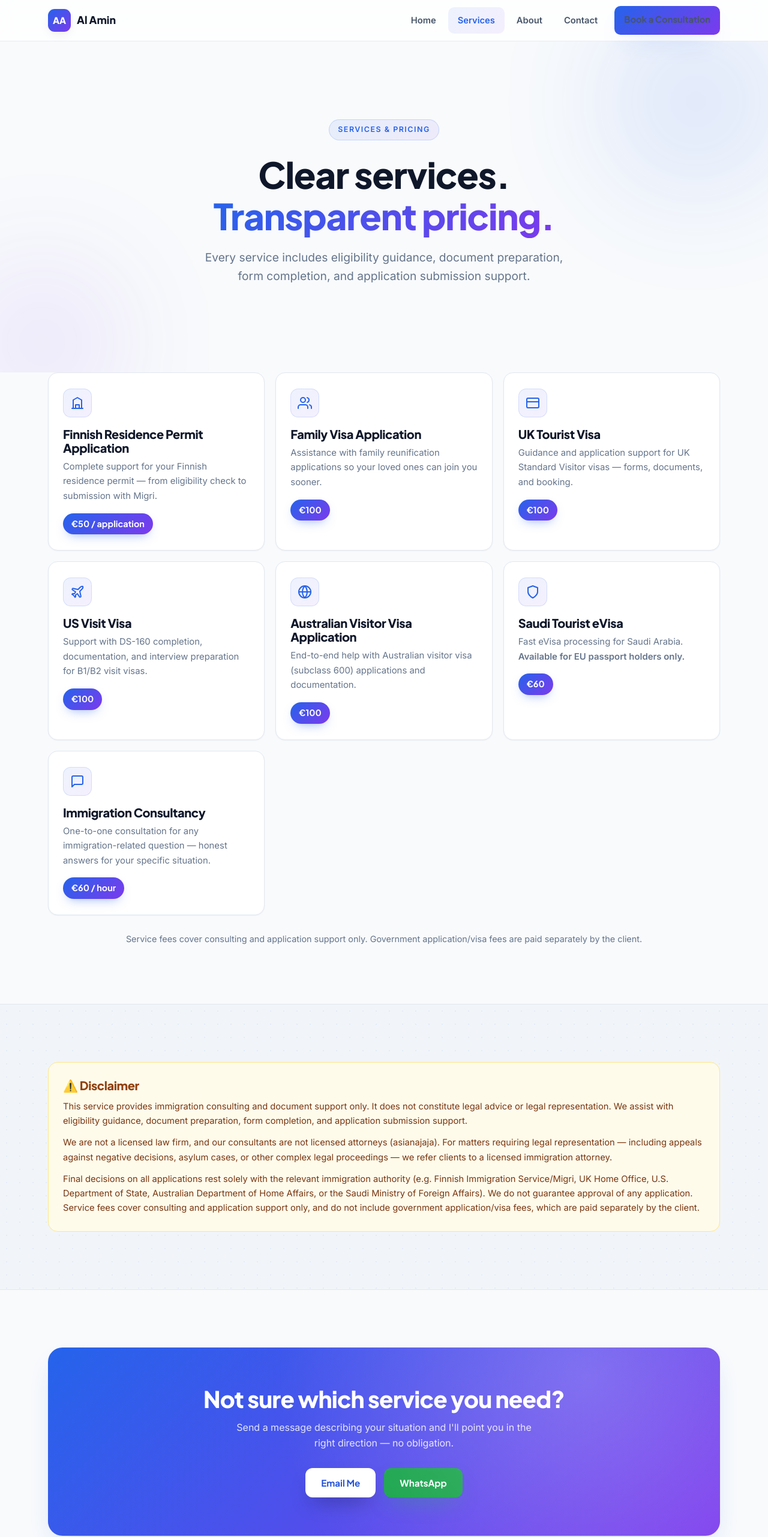
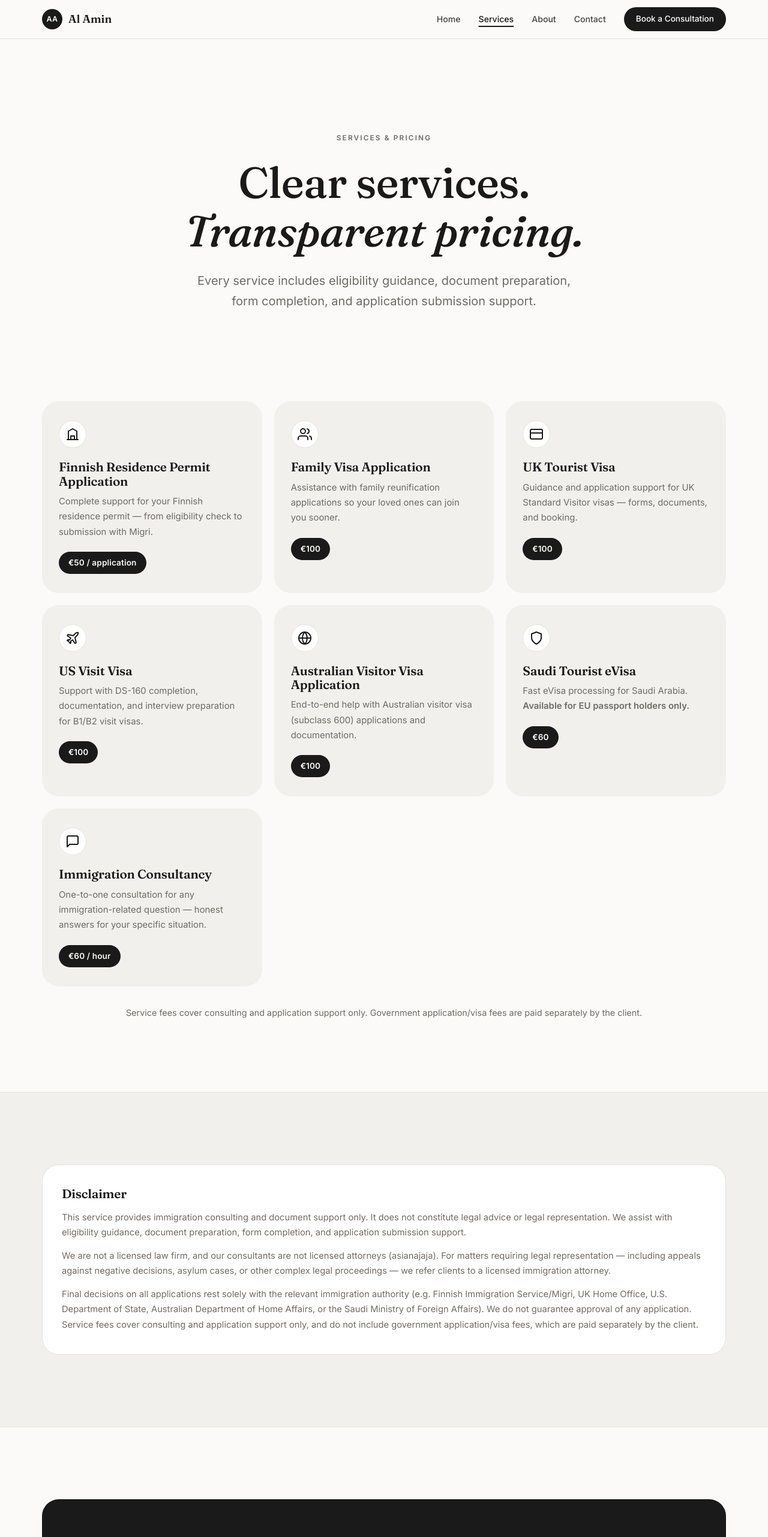
Before and after one commit to chowmdaa/chowmdaa.github.io, a plain HTML site: page services.html in a window 1280 px wide. Shown: the top 2563 px of the page at 60% size. Drawn offline with Linux system fonts and the light colour scheme.

Commit message:
Update font styles and improve text clarity across multiple pages

```diff
--- a/css/style.css
+++ b/css/style.css
@@ -1,29 +1,24 @@
 /* ==========================================================================
    Al Amin — Immigration & Visa Consulting
-   Premium light theme · mobile-first
+   Paper-minimal editorial theme (reMarkable-inspired) · mobile-first
    ========================================================================== */
 
 :root {
-  --bg: #f8fafc;
+  --bg: #fbfaf8;
   --surface: #ffffff;
-  --ink: #0f172a;
-  --ink-soft: #475569;
-  --ink-muted: #64748b;
-  --line: #e2e8f0;
-  --brand: #2563eb;
-  --brand-dark: #1d4ed8;
-  --brand-ink: #1e3a8a;
-  --accent: #7c3aed;
-  --grad: linear-gradient(135deg, #2563eb 0%, #7c3aed 100%);
-  --grad-soft: linear-gradient(135deg, rgba(37, 99, 235, 0.08), rgba(124, 58, 237, 0.08));
-  --shadow-sm: 0 1px 2px rgba(15, 23, 42, 0.05);
-  --shadow-md: 0 6px 20px -6px rgba(15, 23, 42, 0.12);
-  --shadow-lg: 0 20px 45px -18px rgba(37, 99, 235, 0.28);
+  --panel: #f2f0ec;
+  --panel-hover: #ecece4;
+  --ink: #1a1a1a;
+  --ink-soft: #444444;
+  --ink-muted: #6f6b66;
+  --line: #e5e2dc;
+  --accent-green: #1d7a4f;
+  --shadow-md: 0 10px 30px -12px rgba(26, 26, 26, 0.12);
   --radius: 16px;
-  --radius-lg: 24px;
-  --font-display: 'Plus Jakarta Sans', 'Segoe UI', sans-serif;
+  --radius-lg: 28px;
+  --font-display: 'Fraunces', Georgia, serif;
   --font-body: 'Inter', 'Segoe UI', sans-serif;
-  --nav-h: 68px;
+  --nav-h: 64px;
 }
 
 * { box-sizing: border-box; margin: 0; padding: 0; }
@@ -34,7 +29,7 @@ body {
   font-family: var(--font-body);
   background: var(--bg);
   color: var(--ink);
-  line-height: 1.65;
+  line-height: 1.7;
   -webkit-font-smoothing: antialiased;
   overflow-x: hidden;
 }
@@ -42,53 +37,48 @@ body {
 img, svg { display: block; max-width: 100%; }
 
 .container {
-  width: min(1120px, 100% - 40px);
+  width: min(1140px, 100% - 40px);
   margin-inline: auto;
 }
 
 /* --------------------------------------------------------------------------
-   Typography
+   Typography — editorial serif headlines, quiet body
    -------------------------------------------------------------------------- */
 h1, h2, h3 {
   font-family: var(--font-display);
-  font-weight: 800;
-  line-height: 1.15;
-  letter-spacing: -0.02em;
+  font-weight: 500;
+  line-height: 1.12;
+  letter-spacing: -0.01em;
 }
 
-h1 { font-size: clamp(2.2rem, 6vw, 3.75rem); }
-h2 { font-size: clamp(1.6rem, 4vw, 2.4rem); }
-h3 { font-size: clamp(1.05rem, 2.5vw, 1.25rem); }
+h1 { font-size: clamp(2.5rem, 7vw, 4.5rem); }
+h2 { font-size: clamp(1.8rem, 4.5vw, 2.9rem); }
+h3 { font-size: clamp(1.1rem, 2.5vw, 1.3rem); font-weight: 600; }
 
 .grad-text {
-  background: var(--grad);
-  -webkit-background-clip: text;
-  background-clip: text;
-  color: transparent;
+  font-style: italic;
+  color: var(--ink);
 }
 
 .section-kicker {
   display: inline-block;
-  font-size: 0.78rem;
-  font-weight: 700;
-  letter-spacing: 0.12em;
+  font-family: var(--font-body);
+  font-size: 0.74rem;
+  font-weight: 600;
+  letter-spacing: 0.18em;
   text-transform: uppercase;
-  color: var(--brand);
-  background: var(--grad-soft);
-  border: 1px solid rgba(37, 99, 235, 0.18);
-  padding: 6px 14px;
-  border-radius: 999px;
-  margin-bottom: 16px;
+  color: var(--ink-muted);
+  margin-bottom: 18px;
 }
 
-.section-head { max-width: 640px; margin-bottom: 40px; }
-.section-head p { color: var(--ink-muted); margin-top: 12px; font-size: 1.02rem; }
+.section-head { max-width: 640px; margin-bottom: 48px; }
+.section-head p { color: var(--ink-muted); margin-top: 16px; font-size: 1.05rem; }
 .section-head.center { margin-inline: auto; text-align: center; }
 
-section { padding: clamp(56px, 9vw, 96px) 0; }
+section { padding: clamp(64px, 10vw, 120px) 0; }
 
 /* Utilities */
-.muted { color: var(--ink-muted); margin-top: 12px; }
+.muted { color: var(--ink-muted); margin-top: 14px; }
 .section-flush-top { padding-top: 0; }
 .footer-flush { margin-top: 0; }
 .hero-compact { padding-bottom: clamp(32px, 5vw, 56px); }
@@ -97,13 +87,13 @@ section { padding: clamp(56px, 9vw, 96px) 0; }
 .grid-narrow { max-width: 760px; margin-inline: auto; }
 .mt-18 { margin-top: 18px; }
 .mt-26 { margin-top: 26px; }
-.view-all { text-align: center; margin-top: 36px; }
+.view-all { text-align: center; margin-top: 44px; }
 .pills-center { justify-content: center; }
-.fee-note { margin-top: 28px; color: var(--ink-muted); font-size: 0.9rem; text-align: center; }
-.card-icon-green { color: #16a34a; background: rgba(22, 163, 74, 0.08); border-color: rgba(22, 163, 74, 0.2); }
+.fee-note { margin-top: 32px; color: var(--ink-muted); font-size: 0.9rem; text-align: center; }
+.card-icon-green { color: var(--accent-green); }
 
 /* --------------------------------------------------------------------------
-   Buttons
+   Buttons — quiet pills
    -------------------------------------------------------------------------- */
 .btn {
   display: inline-flex;
@@ -111,50 +101,47 @@ section { padding: clamp(56px, 9vw, 96px) 0; }
   justify-content: center;
   gap: 8px;
   min-height: 48px;
-  padding: 12px 26px;
-  border-radius: 12px;
-  font-family: var(--font-display);
-  font-weight: 700;
-  font-size: 0.95rem;
+  padding: 12px 28px;
+  border-radius: 999px;
+  font-family: var(--font-body);
+  font-weight: 600;
+  font-size: 0.92rem;
   text-decoration: none;
   cursor: pointer;
   border: none;
-  transition: transform 0.2s ease, box-shadow 0.2s ease, background 0.2s ease;
+  transition: background 0.2s ease, color 0.2s ease, border-color 0.2s ease, opacity 0.2s ease;
 }
 
 .btn-primary {
-  background: var(--grad);
+  background: var(--ink);
   color: #fff;
-  box-shadow: var(--shadow-lg);
 }
-.btn-primary:hover { transform: translateY(-2px); box-shadow: 0 24px 50px -16px rgba(37, 99, 235, 0.45); }
+.btn-primary:hover { background: #000; }
 
 .btn-outline {
-  background: var(--surface);
+  background: transparent;
   color: var(--ink);
-  border: 1.5px solid var(--line);
-  box-shadow: var(--shadow-sm);
+  border: 1px solid var(--ink);
 }
-.btn-outline:hover { border-color: var(--brand); color: var(--brand); transform: translateY(-2px); }
+.btn-outline:hover { background: var(--ink); color: #fff; }
 
 .btn-whatsapp {
-  background: #16a34a;
+  background: var(--accent-green);
   color: #fff;
-  box-shadow: 0 16px 35px -14px rgba(22, 163, 74, 0.5);
 }
-.btn-whatsapp:hover { background: #15803d; transform: translateY(-2px); }
+.btn-whatsapp:hover { background: #155e3d; }
 
 /* --------------------------------------------------------------------------
-   Navigation — glassmorphism sticky
+   Navigation — thin, clean, paper-white
    -------------------------------------------------------------------------- */
 .nav {
   position: sticky;
   top: 0;
   z-index: 100;
-  background: rgba(255, 255, 255, 0.75);
-  -webkit-backdrop-filter: blur(14px);
-  backdrop-filter: blur(14px);
-  border-bottom: 1px solid rgba(226, 232, 240, 0.8);
+  background: rgba(251, 250, 248, 0.92);
+  -webkit-backdrop-filter: blur(8px);
+  backdrop-filter: blur(8px);
+  border-bottom: 1px solid var(--line);
 }
 
 .nav-inner {
@@ -171,44 +158,51 @@ section { padding: clamp(56px, 9vw, 96px) 0; }
   text-decoration: none;
   color: var(--ink);
   font-family: var(--font-display);
-  font-weight: 800;
-  font-size: 1.1rem;
+  font-weight: 600;
+  font-size: 1.15rem;
 }
 
 .brand-mark {
-  width: 38px;
-  height: 38px;
-  border-radius: 11px;
-  background: var(--grad);
-  color: #fff;
+  width: 34px;
+  height: 34px;
+  border-radius: 50%;
+  background: var(--ink);
+  color: var(--bg);
   display: grid;
   place-items: center;
-  font-size: 0.95rem;
-  font-weight: 800;
-  box-shadow: var(--shadow-md);
+  font-family: var(--font-body);
+  font-size: 0.78rem;
+  font-weight: 700;
+  letter-spacing: 0.02em;
 }
 
 .nav-links {
   display: none;
   list-style: none;
-  gap: 4px;
+  gap: 2px;
   align-items: center;
 }
 
 .nav-links a {
   display: inline-block;
-  padding: 10px 16px;
-  border-radius: 10px;
+  padding: 8px 14px;
   text-decoration: none;
   color: var(--ink-soft);
-  font-weight: 600;
-  font-size: 0.92rem;
-  transition: color 0.2s ease, background 0.2s ease;
+  font-weight: 500;
+  font-size: 0.88rem;
+  border-radius: 999px;
+  transition: color 0.2s ease;
 }
 
-.nav-links a:hover { color: var(--brand); background: var(--grad-soft); }
-.nav-links a.active { color: var(--brand); background: var(--grad-soft); }
-.nav-links .nav-cta { margin-left: 8px; }
+.nav-links a:hover { color: var(--ink); }
+.nav-links a.active {
+  color: var(--ink);
+  text-decoration: underline;
+  text-underline-offset: 6px;
+  text-decoration-thickness: 1.5px;
+}
+.nav-links .nav-cta { margin-left: 14px; }
+.nav-links .nav-cta a.btn { color: #fff; min-height: 40px; padding: 8px 20px; font-size: 0.85rem; }
 
 .nav-toggle {
   display: inline-flex;
@@ -217,33 +211,31 @@ section { padding: clamp(56px, 9vw, 96px) 0; }
   gap: 5px;
   width: 46px;
   height: 46px;
-  padding: 12px;
+  padding: 13px;
   background: none;
-  border: 1.5px solid var(--line);
-  border-radius: 12px;
+  border: 1px solid var(--line);
+  border-radius: 999px;
   cursor: pointer;
 }
 
 .nav-toggle span {
   display: block;
-  height: 2px;
+  height: 1.5px;
   width: 100%;
   background: var(--ink);
   border-radius: 2px;
   transition: transform 0.25s ease, opacity 0.25s ease;
 }
 
-.nav-toggle[aria-expanded="true"] span:nth-child(1) { transform: translateY(7px) rotate(45deg); }
+.nav-toggle[aria-expanded="true"] span:nth-child(1) { transform: translateY(6.5px) rotate(45deg); }
 .nav-toggle[aria-expanded="true"] span:nth-child(2) { opacity: 0; }
-.nav-toggle[aria-expanded="true"] span:nth-child(3) { transform: translateY(-7px) rotate(-45deg); }
+.nav-toggle[aria-expanded="true"] span:nth-child(3) { transform: translateY(-6.5px) rotate(-45deg); }
 
 /* Mobile menu */
 .mobile-menu {
   display: none;
   border-top: 1px solid var(--line);
-  background: rgba(255, 255, 255, 0.97);
-  -webkit-backdrop-filter: blur(14px);
-  backdrop-filter: blur(14px);
+  background: var(--bg);
   padding: 12px 0 20px;
 }
 .mobile-menu.open { display: block; }
@@ -252,55 +244,32 @@ section { padding: clamp(56px, 9vw, 96px) 0; }
 
 .mobile-menu a {
   display: block;
-  padding: 14px 20px;
-  border-radius: 12px;
+  padding: 14px 8px;
   text-decoration: none;
   color: var(--ink-soft);
-  font-weight: 600;
+  font-weight: 500;
   font-size: 1rem;
+  border-bottom: 1px solid var(--line);
 }
-.mobile-menu a:hover, .mobile-menu a.active { color: var(--brand); background: var(--grad-soft); }
+.mobile-menu a:hover, .mobile-menu a.active { color: var(--ink); }
 
 /* --------------------------------------------------------------------------
-   Hero — gradient blobs
+   Hero — calm, editorial, centered
    -------------------------------------------------------------------------- */
 .hero {
   position: relative;
-  padding: clamp(64px, 11vw, 130px) 0 clamp(56px, 9vw, 110px);
-  overflow: hidden;
+  padding: clamp(72px, 12vw, 150px) 0 clamp(56px, 9vw, 110px);
 }
 
-.hero::before,
-.hero::after {
-  content: "";
-  position: absolute;
-  border-radius: 50%;
-  filter: blur(90px);
-  opacity: 0.55;
-  pointer-events: none;
-}
+.hero-inner { text-align: center; max-width: 820px; margin-inline: auto; }
 
-.hero::before {
-  width: 480px; height: 480px;
-  background: radial-gradient(circle, rgba(37, 99, 235, 0.35), transparent 65%);
-  top: -140px; right: -120px;
-}
-
-.hero::after {
-  width: 420px; height: 420px;
-  background: radial-gradient(circle, rgba(124, 58, 237, 0.28), transparent 65%);
-  bottom: -160px; left: -140px;
-}
-
-.hero-inner { position: relative; z-index: 1; text-align: center; max-width: 780px; margin-inline: auto; }
-
-.hero .section-kicker { margin-bottom: 22px; }
+.hero .section-kicker { margin-bottom: 24px; }
 
 .hero p.lead {
   color: var(--ink-muted);
-  font-size: clamp(1rem, 2.5vw, 1.2rem);
-  max-width: 620px;
-  margin: 20px auto 34px;
+  font-size: clamp(1.02rem, 2.5vw, 1.25rem);
+  max-width: 640px;
+  margin: 26px auto 40px;
 }
 
 .hero-actions {
@@ -313,211 +282,205 @@ section { padding: clamp(56px, 9vw, 96px) 0; }
 .hero-stats {
   display: grid;
   grid-template-columns: repeat(3, 1fr);
-  gap: 12px;
-  margin-top: clamp(40px, 7vw, 64px);
+  gap: 1px;
+  margin-top: clamp(48px, 8vw, 80px);
+  background: var(--line);
+  border: 1px solid var(--line);
+  border-radius: var(--radius);
+  overflow: hidden;
 }
 
 .stat {
   background: var(--surface);
-  border: 1px solid var(--line);
-  border-radius: var(--radius);
-  padding: 18px 12px;
-  box-shadow: var(--shadow-sm);
+  padding: 22px 12px;
 }
 
 .stat strong {
   display: block;
   font-family: var(--font-display);
-  font-size: clamp(1.2rem, 3.5vw, 1.6rem);
-  font-weight: 800;
-  background: var(--grad);
-  -webkit-background-clip: text;
-  background-clip: text;
-  color: transparent;
+  font-size: clamp(1.4rem, 4vw, 2rem);
+  font-weight: 500;
+  color: var(--ink);
 }
 
-.stat span { font-size: 0.8rem; color: var(--ink-muted); font-weight: 500; }
+.stat span {
+  font-size: 0.74rem;
+  color: var(--ink-muted);
+  font-weight: 500;
+  letter-spacing: 0.06em;
+  text-transform: uppercase;
+}
 
 /* --------------------------------------------------------------------------
-   Cards
+   Cards — flat, warm gray panels
    -------------------------------------------------------------------------- */
 .grid {
   display: grid;
   grid-template-columns: 1fr;
-  gap: 18px;
+  gap: 20px;
 }
 
 .card {
   position: relative;
-  background: var(--surface);
-  border: 1px solid var(--line);
-  border-radius: var(--radius);
-  padding: 26px 24px;
-  box-shadow: var(--shadow-sm);
-  transition: transform 0.25s ease, box-shadow 0.25s ease, border-color 0.25s ease;
+  background: var(--panel);
+  border-radius: var(--radius-lg);
+  padding: 32px 28px;
+  transition: background 0.25s ease, transform 0.25s ease, box-shadow 0.25s ease;
 }
 
 .card:hover {
-  transform: translateY(-5px);
-  box-shadow: var(--shadow-lg);
-  border-color: rgba(37, 99, 235, 0.35);
+  background: var(--panel-hover);
+  transform: translateY(-3px);
 }
 
 .card-icon {
-  width: 48px;
-  height: 48px;
-  border-radius: 13px;
-  background: var(--grad-soft);
-  border: 1px solid rgba(37, 99, 235, 0.15);
+  width: 46px;
+  height: 46px;
+  border-radius: 50%;
+  background: var(--surface);
+  border: 1px solid var(--line);
   display: grid;
   place-items: center;
-  margin-bottom: 16px;
-  color: var(--brand);
+  margin-bottom: 20px;
+  color: var(--ink);
 }
 
-.card h3 { margin-bottom: 8px; }
+.card h3 { margin-bottom: 10px; }
 .card p { color: var(--ink-muted); font-size: 0.93rem; }
 
 .price-badge {
   display: inline-block;
-  margin-top: 16px;
-  padding: 6px 14px;
+  margin-top: 20px;
+  padding: 7px 16px;
   border-radius: 999px;
-  background: var(--grad);
-  color: #fff;
-  font-family: var(--font-display);
-  font-weight: 700;
-  font-size: 0.9rem;
-  box-shadow: 0 8px 18px -8px rgba(37, 99, 235, 0.5);
+  background: var(--ink);
+  color: var(--bg);
+  font-family: var(--font-body);
+  font-weight: 600;
+  font-size: 0.85rem;
+  letter-spacing: 0.01em;
 }
 
 /* Skills pills */
 .pills { display: flex; flex-wrap: wrap; gap: 10px; }
 
 .pill {
-  background: var(--surface);
-  border: 1px solid var(--line);
+  background: transparent;
+  border: 1px solid var(--ink);
   border-radius: 999px;
-  padding: 9px 18px;
-  font-size: 0.88rem;
-  font-weight: 600;
-  color: var(--ink-soft);
-  box-shadow: var(--shadow-sm);
-  transition: border-color 0.2s ease, color 0.2s ease, transform 0.2s ease;
+  padding: 9px 20px;
+  font-size: 0.86rem;
+  font-weight: 500;
+  color: var(--ink);
+  transition: background 0.2s ease, color 0.2s ease;
 }
-.pill:hover { border-color: var(--brand); color: var(--brand); transform: translateY(-2px); }
+.pill:hover { background: var(--ink); color: var(--bg); }
 
 /* --------------------------------------------------------------------------
-   Section backgrounds
+   Section backgrounds — quiet warm panels
    -------------------------------------------------------------------------- */
 .section-alt {
-  background:
-    radial-gradient(rgba(37, 99, 235, 0.07) 1px, transparent 1px);
-  background-size: 22px 22px;
-  background-color: #f1f5f9;
+  background: var(--panel);
   border-top: 1px solid var(--line);
   border-bottom: 1px solid var(--line);
 }
 
-/* CTA band */
+.section-alt .card { background: var(--surface); }
+.section-alt .card:hover { background: var(--surface); box-shadow: var(--shadow-md); }
+
+/* CTA band — ink black */
 .cta-band {
   position: relative;
-  background: var(--grad);
+  background: var(--ink);
   border-radius: var(--radius-lg);
-  padding: clamp(36px, 6vw, 64px);
+  padding: clamp(44px, 7vw, 80px);
   text-align: center;
-  color: #fff;
-  overflow: hidden;
-  box-shadow: var(--shadow-lg);
+  color: var(--bg);
 }
 
-.cta-band::before {
-  content: "";
-  position: absolute;
-  inset: 0;
-  background: radial-gradient(circle at 80% 15%, rgba(255, 255, 255, 0.22), transparent 55%);
-  pointer-events: none;
-}
-
-.cta-band h2 { color: #fff; margin-bottom: 12px; }
-.cta-band p { color: rgba(255, 255, 255, 0.85); max-width: 520px; margin: 0 auto 28px; }
+.cta-band h2 { color: var(--bg); margin-bottom: 14px; }
+.cta-band p { color: rgba(251, 250, 248, 0.7); max-width: 520px; margin: 0 auto 32px; }
 
 .cta-band .btn-primary {
-  background: #fff;
-  color: var(--brand-dark);
-  box-shadow: 0 16px 35px -12px rgba(0, 0, 0, 0.35);
+  background: var(--bg);
+  color: var(--ink);
 }
+.cta-band .btn-primary:hover { background: #fff; }
 
 /* --------------------------------------------------------------------------
    Contact cards
    -------------------------------------------------------------------------- */
 .contact-card {
   text-align: center;
-  padding: 36px 24px;
+  padding: 40px 26px;
 }
 
-.contact-card .card-icon { margin-inline: auto; width: 56px; height: 56px; }
-.contact-card h3 { margin-top: 4px; }
-.contact-card p { margin: 6px 0 18px; word-break: break-word; }
+.contact-card .card-icon { margin-inline: auto; width: 54px; height: 54px; }
+.contact-card h3 { margin-top: 6px; }
+.contact-card p { margin: 8px 0 22px; word-break: break-word; }
 
 /* --------------------------------------------------------------------------
-   Disclaimer
+   Disclaimer — understated, bordered
    -------------------------------------------------------------------------- */
 .disclaimer {
-  background: #fffbeb;
-  border: 1px solid #fde68a;
-  border-radius: var(--radius);
-  padding: 26px 24px;
+  background: var(--surface);
+  border: 1px solid var(--line);
+  border-radius: var(--radius-lg);
+  padding: 36px 32px;
 }
 
-.disclaimer h3 { display: flex; align-items: center; gap: 10px; color: #92400e; margin-bottom: 12px; }
-.disclaimer p { color: #78350f; font-size: 0.92rem; margin-bottom: 12px; }
+.disclaimer h3 { display: flex; align-items: center; gap: 10px; color: var(--ink); margin-bottom: 16px; }
+.disclaimer p { color: var(--ink-muted); font-size: 0.92rem; margin-bottom: 14px; }
 .disclaimer p:last-child { margin-bottom: 0; }
 
 /* --------------------------------------------------------------------------
-   Footer — dark navy
+   Footer — paper white, quiet
    -------------------------------------------------------------------------- */
 footer {
-  background: #0f172a;
-  color: #94a3b8;
-  padding: clamp(40px, 7vw, 64px) 0 32px;
-  margin-top: clamp(56px, 9vw, 96px);
+  background: var(--bg);
+  color: var(--ink-muted);
+  border-top: 1px solid var(--line);
+  padding: clamp(48px, 8vw, 72px) 0 36px;
+  margin-top: clamp(64px, 10vw, 120px);
 }
 
 .footer-grid {
   display: grid;
   grid-template-columns: 1fr;
-  gap: 32px;
-  margin-bottom: 40px;
+  gap: 36px;
+  margin-bottom: 48px;
 }
 
 .footer-grid h4 {
-  color: #f8fafc;
-  font-family: var(--font-display);
-  font-size: 0.95rem;
-  margin-bottom: 14px;
+  color: var(--ink);
+  font-family: var(--font-body);
+  font-size: 0.78rem;
+  font-weight: 600;
+  letter-spacing: 0.14em;
+  text-transform: uppercase;
+  margin-bottom: 16px;
 }
 
 .footer-grid ul { list-style: none; }
-.footer-grid li { margin-bottom: 8px; }
-.footer-grid a { color: #94a3b8; text-decoration: none; font-size: 0.9rem; transition: color 0.2s ease; }
-.footer-grid a:hover { color: #38bdf8; }
-.footer-grid p { font-size: 0.85rem; line-height: 1.7; }
+.footer-grid li { margin-bottom: 10px; }
+.footer-grid a { color: var(--ink-muted); text-decoration: none; font-size: 0.9rem; transition: color 0.2s ease; }
+.footer-grid a:hover { color: var(--ink); }
+.footer-grid p { font-size: 0.86rem; line-height: 1.75; }
 
 .footer-bottom {
-  border-top: 1px solid #1e293b;
-  padding-top: 24px;
-  font-size: 0.82rem;
+  border-top: 1px solid var(--line);
+  padding-top: 26px;
+  font-size: 0.8rem;
   text-align: center;
 }
 
 /* --------------------------------------------------------------------------
-   Scroll reveal
+   Scroll reveal — subtle fade-up
    -------------------------------------------------------------------------- */
 .reveal {
   opacity: 0;
-  transform: translateY(26px);
-  transition: opacity 0.6s ease, transform 0.6s ease;
+  transform: translateY(18px);
+  transition: opacity 0.7s ease, transform 0.7s ease;
 }
 .reveal.visible { opacity: 1; transform: none; }
 
@@ -536,7 +499,6 @@ footer {
 
 @media (min-width: 768px) {
   .grid-3 { grid-template-columns: repeat(2, 1fr); }
-  .hero-stats { gap: 18px; }
 }
 
 @media (min-width: 1024px) {
--- a/services.html
+++ b/services.html
@@ -7,7 +7,7 @@
     <meta name="description" content="Transparent pricing for immigration and visa services: Finnish residence permits, family visas, UK/US/Australia visit visas, Saudi eVisa, and hourly consultancy.">
     <link rel="preconnect" href="https://fonts.googleapis.com">
     <link rel="preconnect" href="https://fonts.gstatic.com" crossorigin>
-    <link href="https://fonts.googleapis.com/css2?family=Inter:wght@400;500;600&family=Plus+Jakarta+Sans:wght@700;800&display=swap" rel="stylesheet">
+    <link href="https://fonts.googleapis.com/css2?family=Inter:wght@400;500;600&family=Fraunces:ital,opsz,wght@0,9..144,500;0,9..144,600;1,9..144,500&display=swap" rel="stylesheet">
     <link rel="stylesheet" href="css/style.css">
 </head>
 <body>
@@ -120,7 +120,7 @@
     <section class="section-alt">
         <div class="container">
             <div class="disclaimer reveal">
-                <h3>⚠️ Disclaimer</h3>
+                <h3>Disclaimer</h3>
                 <p>This service provides immigration consulting and document support only. It does not constitute legal advice or legal representation. We assist with eligibility guidance, document preparation, form completion, and application submission support.</p>
                 <p>We are not a licensed law firm, and our consultants are not licensed attorneys (asianajaja). For matters requiring legal representation — including appeals against negative decisions, asylum cases, or other complex legal proceedings — we refer clients to a licensed immigration attorney.</p>
                 <p>Final decisions on all applications rest solely with the relevant immigration authority (e.g. Finnish Immigration Service/Migri, UK Home Office, U.S. Department of State, Australian Department of Home Affairs, or the Saudi Ministry of Foreign Affairs). We do not guarantee approval of any application. Service fees cover consulting and application support only, and do not include government application/visa fees, which are paid separately by the client.</p>
```
Also changed, not shown: about.html (+1 -1 lines), contact.html (+3 -3 lines), index.html (+5 -5 lines).
